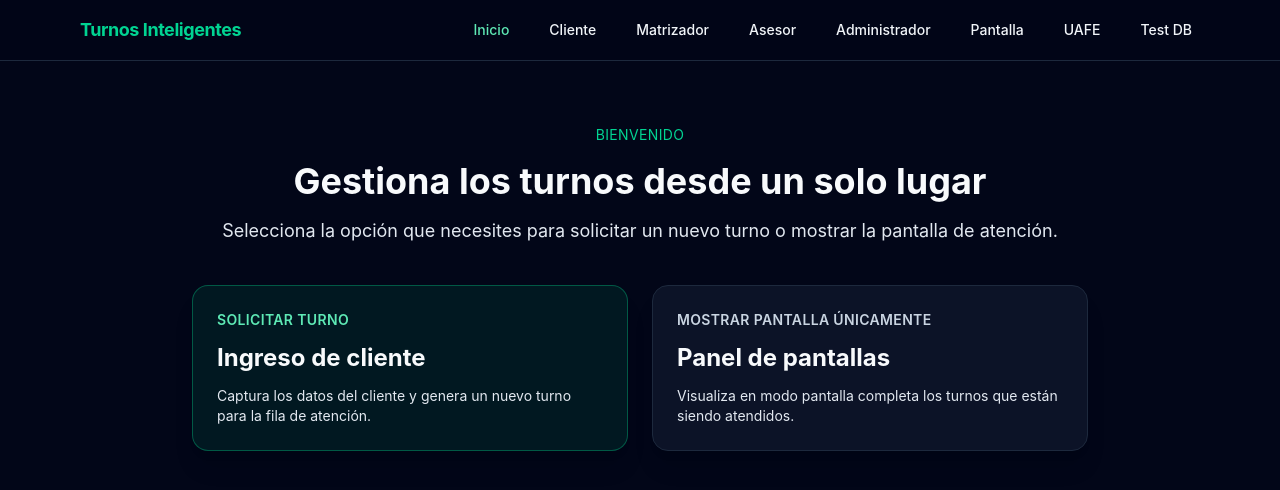
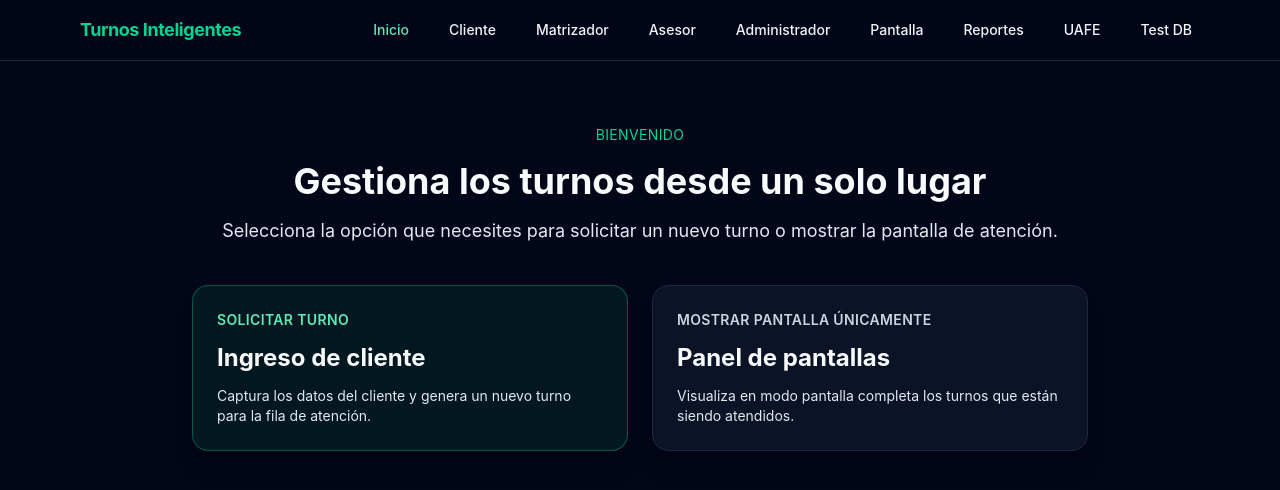
Before and after one commit to cboderot1/turnos2, a React (Vite) app in the folder frontend/: page / in a window 1280 px wide. Shown: the top 490 px of the page. Built offline with nearby package versions, Linux system fonts and the light colour scheme.

Commit message:
Agregar opción Reportes al menú superior

```diff
--- a/frontend/src/App.tsx
+++ b/frontend/src/App.tsx
@@ -7,6 +7,7 @@ import { AdminPage } from './pages/AdminPage'
 import { PantallaPage } from './pages/PantallaPage'
 import { TestDbPage } from './pages/TestDbPage'
 import { UafePage } from './pages/UafePage'
+import { ReportesPage } from './pages/ReportesPage'
 import { NavBar } from './components/NavBar'
 import { AdminAuthModal } from './components/AdminAuthModal'
 import { ModuleKey, User } from './types'
@@ -64,6 +65,8 @@ function App() {
         return <AdminPage />
       case 'pantalla':
         return <PantallaPage />
+      case 'reportes':
+        return <ReportesPage />
       case 'uafe':
         return <UafePage />
       case 'test':
--- a/frontend/src/components/NavBar.tsx
+++ b/frontend/src/components/NavBar.tsx
@@ -19,6 +19,7 @@ const links: NavLink[] = [
   { key: 'asesor', label: 'Asesor' },
   { key: 'admin', label: 'Administrador' },
   { key: 'pantalla', label: 'Pantalla' },
+  { key: 'reportes', label: 'Reportes' },
   { key: 'uafe', label: 'UAFE' },
   { key: 'test', label: 'Test DB' },
 ]
--- /dev/null
+++ b/frontend/src/pages/ReportesPage.tsx
@@ -0,0 +1,12 @@
+export function ReportesPage() {
+  return (
+    <section className="mx-auto w-full max-w-6xl py-10">
+      <div className="rounded-2xl border border-slate-800 bg-slate-900/80 p-6">
+        <h1 className="text-2xl font-bold text-slate-50">Reportes</h1>
+        <p className="mt-2 text-slate-300">
+          Aquí podrás consultar reportes y métricas del sistema de turnos.
+        </p>
+      </div>
+    </section>
+  )
+}
--- a/frontend/src/types.ts
+++ b/frontend/src/types.ts
@@ -43,7 +43,15 @@ export type AgentSummary = {
   current_ticket_id?: number | null
 }
 
-export type ModuleKey = 'cliente' | 'matrizador' | 'asesor' | 'admin' | 'pantalla' | 'uafe' | 'test'
+export type ModuleKey =
+  | 'cliente'
+  | 'matrizador'
+  | 'asesor'
+  | 'admin'
+  | 'pantalla'
+  | 'reportes'
+  | 'uafe'
+  | 'test'
 
 export type UserListItem = {
   id: number
```
